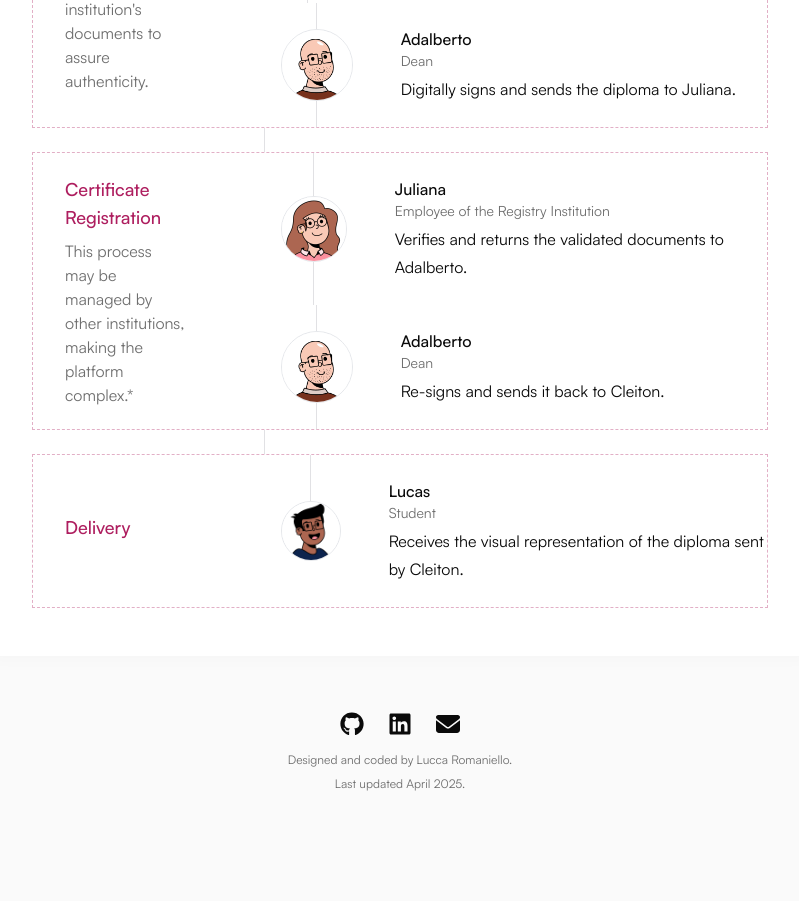
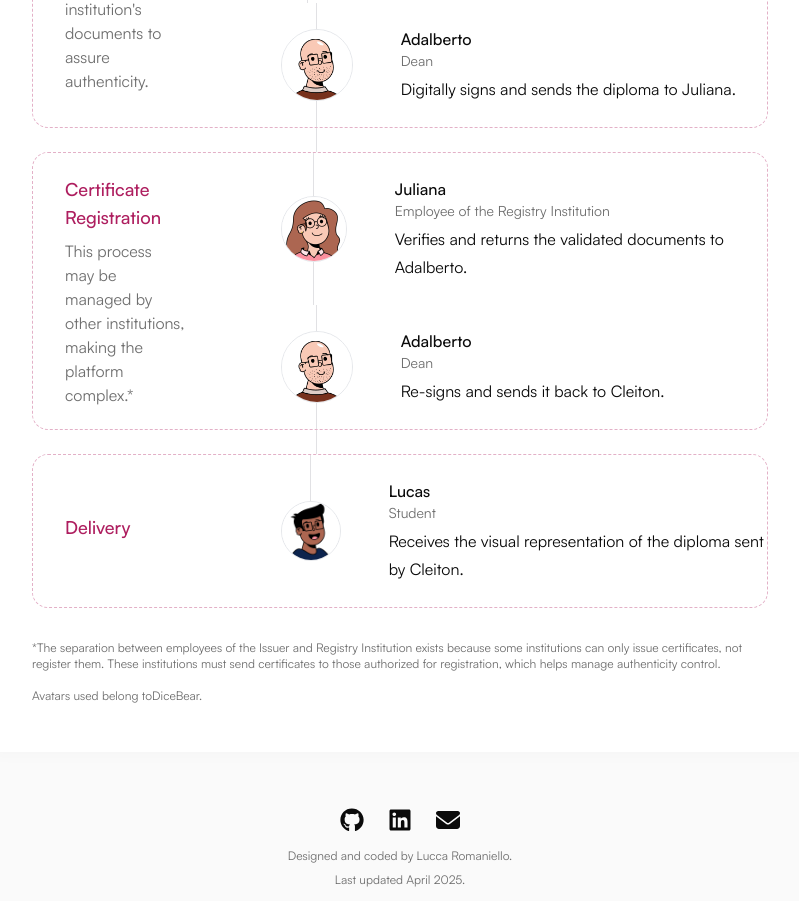
Before and after one commit to luccaromaniello/portfolio, a Next.js app: page /design/anima-educacao in a window 1280 px wide. Shown: the part 2900-3801 px from the top of the page, without its empty margins (240-1039 px from the left). Before the commit the page ends 3748 px from the top, so only its background shows below. Built offline with nearby package versions, Linux system fonts and the light colour scheme.

Commit message:
Adds styling to outside of container dividers

```diff
--- a/src/components/Footer/index.tsx
+++ b/src/components/Footer/index.tsx
@@ -2,27 +2,37 @@ import { FaGithub } from "react-icons/fa6";
 import { FaLinkedin } from "react-icons/fa6";
 import { FaEnvelope } from "react-icons/fa6";
 import { GITHUB_URL, LINKEDIN_URL, MAIL_URL } from "@/constants";
+import "@/styles/typography.css";
 
 const Footer = () => {
   return (
-    <footer className="flex flex-col gap-4 items-center p-14 w-full items-center">
+    <footer className="flex flex-col gap-4 items-center p-14 w-full">
       <div className="flex flex-row gap-6 items-center">
         <a href={GITHUB_URL} rel="noreferrer" target="_blank">
-          <FaGithub size={24} className="text-2xl hover:text-content-tertiary" />
+          <FaGithub
+            size={24}
+            className="text-2xl hover:text-content-tertiary"
+          />
         </a>
         <a href={LINKEDIN_URL} rel="noreferrer" target="_blank">
-          <FaLinkedin size={24} className="text-2xl hover:text-content-tertiary" />
+          <FaLinkedin
+            size={24}
+            className="text-2xl hover:text-content-tertiary"
+          />
         </a>
         <a href={MAIL_URL}>
-          <FaEnvelope size={24} className="text-3x1 hover:text-content-tertiary" />
+          <FaEnvelope
+            size={24}
+            className="text-3x1 hover:text-content-tertiary"
+          />
         </a>
       </div>
-      <div className="flex flex-col gap-2 text-xs text-content-secondary items-center">
+      <div className="flex flex-col gap-2 text-footer items-center">
         <p>Designed and coded by Lucca Romaniello.</p>
         <p>Last updated April 2025.</p>
       </div>
     </footer>
-  )
+  );
 };
 
 export default Footer;
--- a/src/components/cases/anima/userFlow/UserFlow/index.tsx
+++ b/src/components/cases/anima/userFlow/UserFlow/index.tsx
@@ -1,12 +1,15 @@
 import UserFlowItem from "@/components/cases/anima/userFlow/UserFlowItem";
 import Divider from "@/components/Divider";
+import "@/styles/typography.css";
 
 const DividerPlaceholder = () => {
   return (
     <div className="flex flex-row w-full gap-16 h-6">
-      <div className="w-1/3"></div>
-      <div className="flex w-full">
-        <Divider type={1} />
+      <div className="w-1/3 2xl:w-2/5 px-8 2xl:px-12"></div>
+      <div className="flex flex-row w-full">
+        <div className="flex flex-row w-[72px] justify-center">
+          <Divider type={1} />
+        </div>
       </div>
     </div>
   );
@@ -99,6 +102,28 @@ const UserFlow = () => {
         ]}
         last
       />
+      <div className="flex flex-col gap-4 pt-8">
+        <p className="text-footer">
+          *The separation between employees of the Issuer and Registry
+          Institution exists because some institutions can only issue
+          certificates, not register them. These institutions must send
+          certificates to those authorized for registration, which helps manage
+          authenticity control.
+        </p>
+        <p className="text-footer">
+          Avatars used belong to
+          <span>
+            <a
+              href="https://www.dicebear.com/"
+              rel="noreferrer"
+              target="_blank"
+            >
+              DiceBear
+            </a>
+          </span>
+          .
+        </p>
+      </div>
     </div>
   );
 };
--- a/src/components/cases/anima/userFlow/UserFlowItem/index.tsx
+++ b/src/components/cases/anima/userFlow/UserFlowItem/index.tsx
@@ -30,7 +30,7 @@ const UserFlowItem = ({
 }: UserFlowItemProps) => {
   return (
     <div
-      className={`flex flex-row gap-16 border border-dashed border-primary-main/35 items-center card-radius`}
+      className={`flex flex-row gap-16 border border-dashed border-primary-main/35 items-center card-border`}
     >
       <div className="flex flex-col gap-2 w-1/3 2xl:w-2/5 px-8 2xl:px-12">
         <h5 className="text-lg font-medium text-primary-main">{heading}</h5>
--- /dev/null
+++ b/src/styles/typography.css
@@ -0,0 +1,3 @@
+.text-footer {
+  @apply text-xs text-content-secondary;
+}
```
